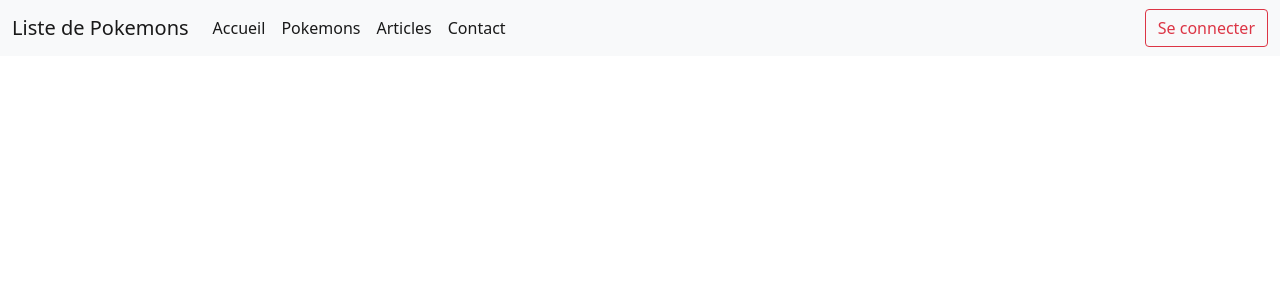
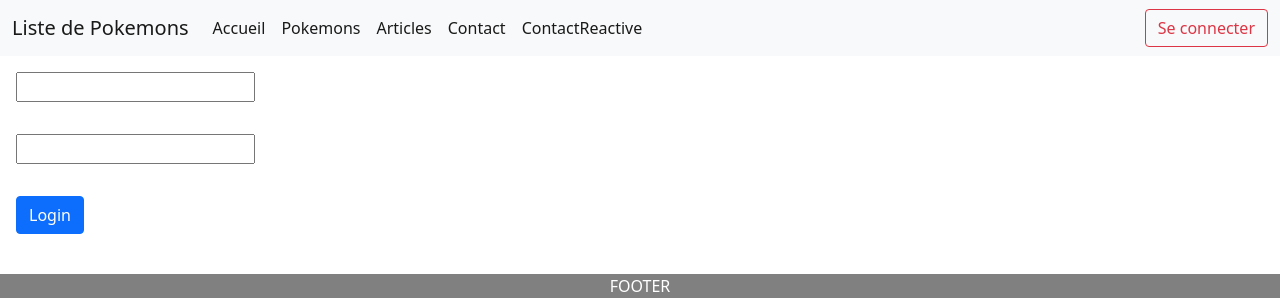
Before and after one commit to Franak007/pokemon-app, an Angular app: page /contact2 in a window 1280 px wide. Before the commit this address had no page. Shown: the top 300 px of the page. Built offline with nearby package versions, Linux system fonts and the light colour scheme.

Commit message:
création contact reactive

```diff
--- a/src/app/app-routing.module.ts
+++ b/src/app/app-routing.module.ts
@@ -6,6 +6,7 @@ import {Error404Component} from "./error404/error404.component";
 import {CardComponent} from "./card/card.component";
 import {CardDetailComponent} from "./card-detail/card-detail.component";
 import {ContactComponent} from "./contact/contact.component";
+import {ContactReactiveComponent} from "./contact-reactive/contact-reactive.component";
 
 const routes: Routes = [
   {path: '', component: HomeComponent},
@@ -13,6 +14,7 @@ const routes: Routes = [
   {path: 'pokemons/:id', component: CardDetailComponent},
   {path: 'article', component: ArticleComponent},
   {path: 'contact', component: ContactComponent},
+  {path: 'contact2', component: ContactReactiveComponent},
   {path: '**', component: Error404Component}
 ];
 
--- a/src/app/app.module.ts
+++ b/src/app/app.module.ts
@@ -29,7 +29,7 @@ import { ContactReactiveComponent } from './contact-reactive/contact-reactive.co
     BrowserModule,
     AppRoutingModule,
     FormsModule,
-      ReactiveFormsModule
+    ReactiveFormsModule
   ],
   providers: [],
   bootstrap: [AppComponent]
--- a/src/app/contact-reactive/contact-reactive.component.html
+++ b/src/app/contact-reactive/contact-reactive.component.html
@@ -0,0 +1,7 @@
+<form [formGroup]="loginForm" (ngSubmit)="onSubmit()">
+    <input type="text" class="m-3" formControlName="username" required><br>
+    <div>
+    </div>
+    <input type="password" class="m-3" formControlName="password" required><br>
+    <button type="submit" class="btn btn-primary m-3">Login</button>
+</form>
--- a/src/app/contact-reactive/contact-reactive.component.ts
+++ b/src/app/contact-reactive/contact-reactive.component.ts
@@ -1,4 +1,5 @@
 import { Component } from '@angular/core';
+import {FormControl, FormGroup} from "@angular/forms";
 
 @Component({
   selector: 'app-contact-reactive',
@@ -7,4 +8,18 @@ import { Component } from '@angular/core';
 })
 export class ContactReactiveComponent {
 
+  public loginForm: FormGroup = new FormGroup<any>({
+    username:new FormControl(''),
+    password:new FormControl(''),
+  })
+  onSubmit(){
+    if(this.loginForm.valid){
+      console.log(this.loginForm.value);
+      console.log(this.loginForm.get("password")?.value);
+
+    }
+    else {
+      console.log('no no no !');
+    }
+  }
 }
--- a/src/app/navbar/navbar.component.html
+++ b/src/app/navbar/navbar.component.html
@@ -15,9 +15,11 @@
                 <li class="nav-item">
                     <a class="nav-link active" aria-current="page" routerLink="/article">Articles</a>
                 </li>
-
                 <li class="nav-item">
                     <a class="nav-link active" aria-current="page" routerLink="/contact">Contact</a>
+                </li>
+                <li class="nav-item">
+                    <a class="nav-link active" aria-current="page" routerLink="/contact2">ContactReactive</a>
                 </li>
             </ul>
             <form class="d-flex">
```
